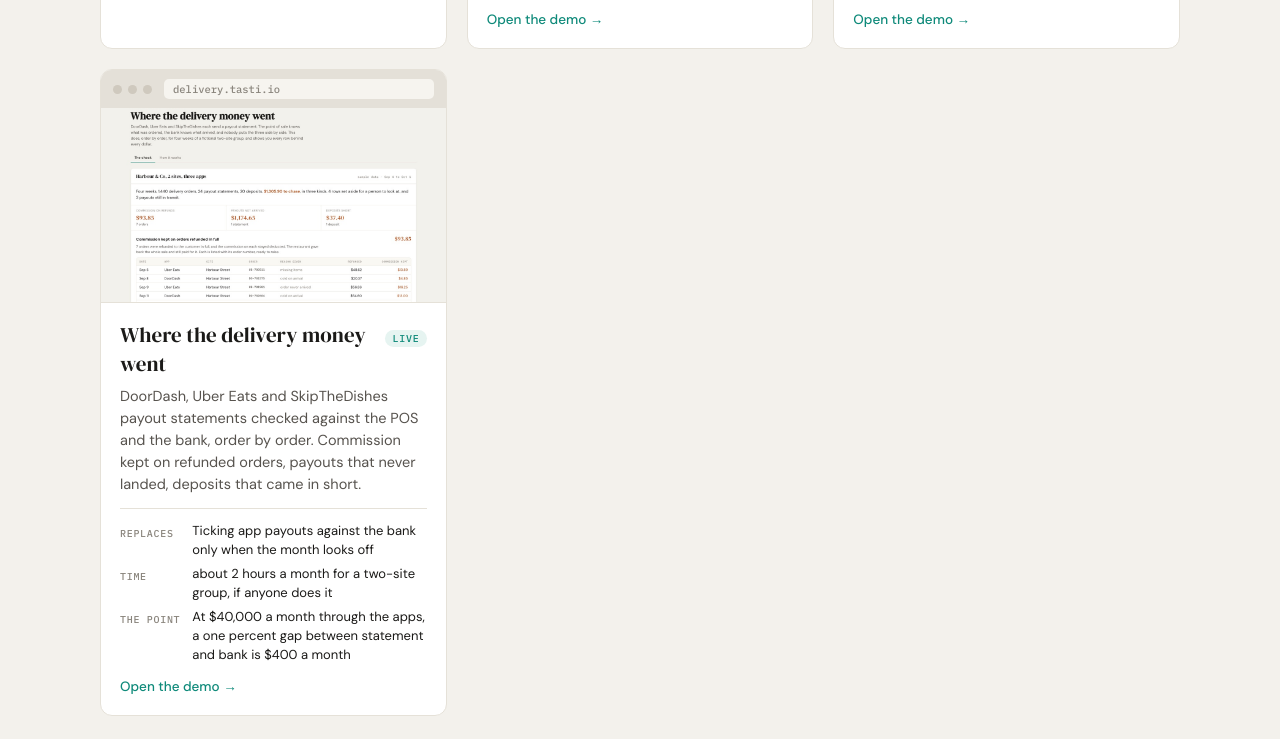
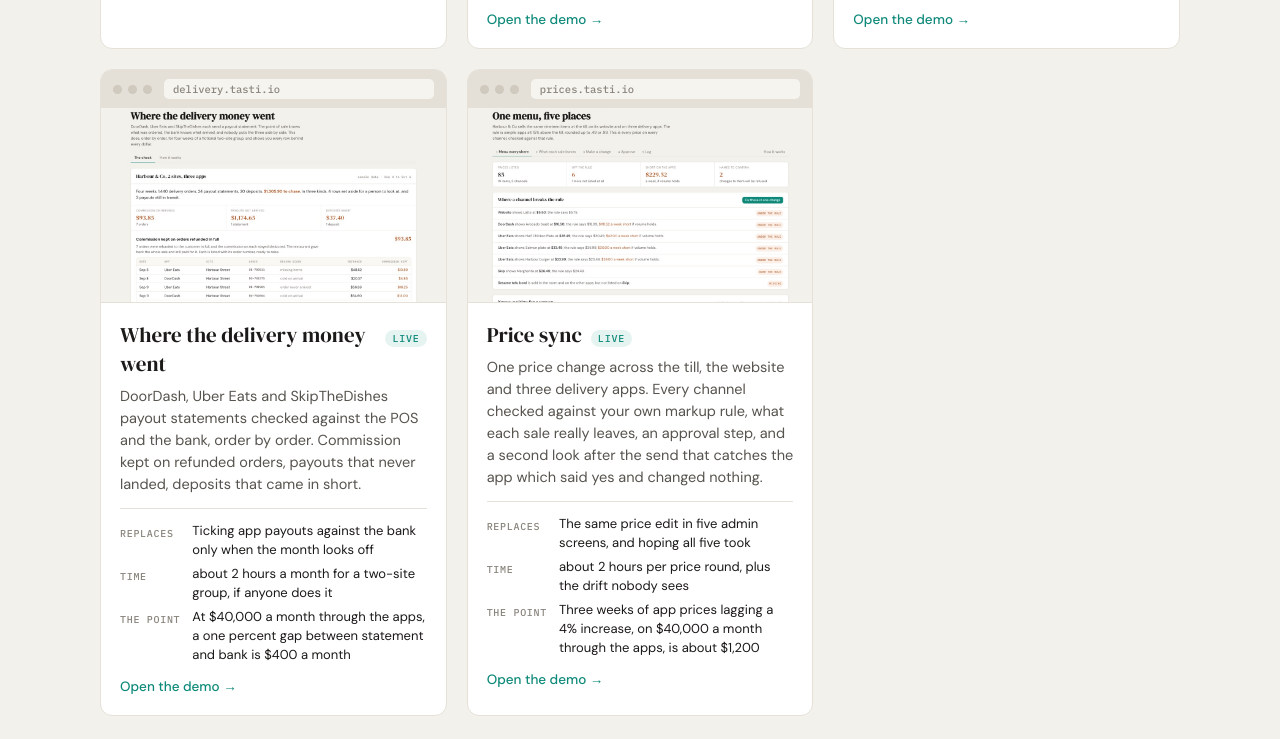
Before and after one commit to Tasti-io/demo-gallery, a website: page public/index.html in a window 1280 px wide. Shown: the part 760-1499 px from the top of the page. Drawn offline with Linux system fonts and the light colour scheme.

Commit message:
Add price sync
Co-Authored-By: Claude Opus 5.5 <noreply@anthropic.com>

```diff
--- a/public/index.html
+++ b/public/index.html
@@ -154,6 +154,25 @@
           <span class="go">Open the demo &rarr;</span>
         </div>
       </a>
+      <a class="card" href="https://prices.tasti.io" target="_blank" rel="noopener">
+        <div class="frame">
+          <div class="chrome"><span class="dot"></span><span class="dot"></span><span class="dot"></span><span class="addr">prices.tasti.io</span></div>
+          <div class="shot"><img src="/shots/prices.jpg" alt="" loading="lazy" width="1600" height="900"></div>
+        </div>
+        <div class="body">
+          <div class="head">
+            <h2>Price sync</h2>
+            <span class="live">live</span>
+          </div>
+          <p class="blurb">One price change across the till, the website and three delivery apps. Every channel checked against your own markup rule, what each sale really leaves, an approval step, and a second look after the send that catches the app which said yes and changed nothing.</p>
+          <dl class="facts">
+            <dt>Replaces</dt><dd>The same price edit in five admin screens, and hoping all five took</dd>
+            <dt>Time</dt><dd>about 2 hours per price round, plus the drift nobody sees</dd>
+            <dt>The point</dt><dd>Three weeks of app prices lagging a 4% increase, on $40,000 a month through the apps, is about $1,200</dd>
+          </dl>
+          <span class="go">Open the demo &rarr;</span>
+        </div>
+      </a>
   </div>
 
   <div class="note">
```
Also changed, not shown: demos.json (+12 -0 lines), public/shots/prices.jpg (added).
